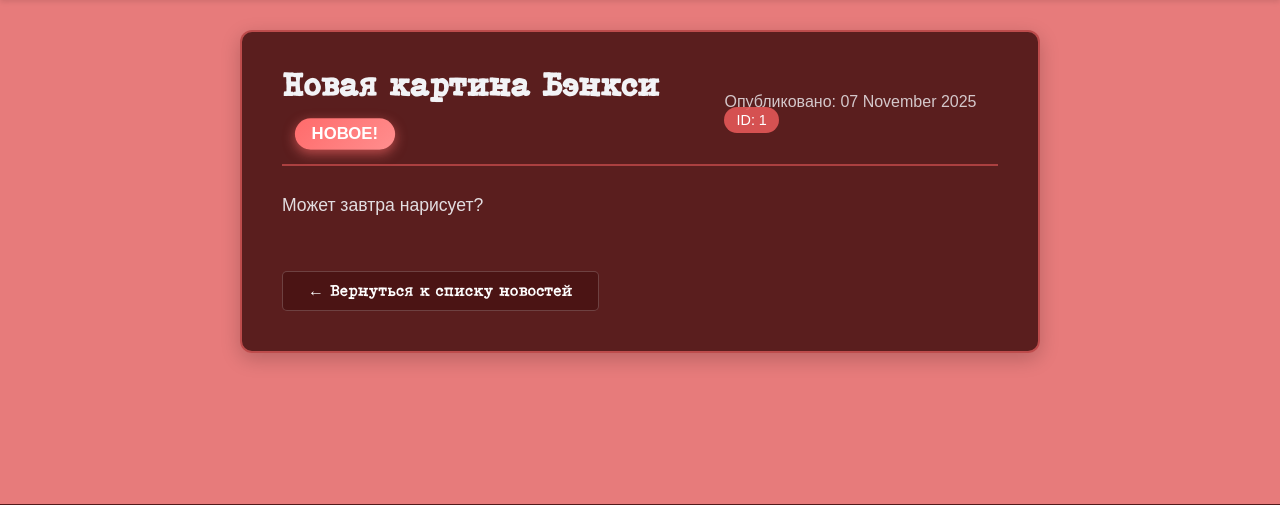
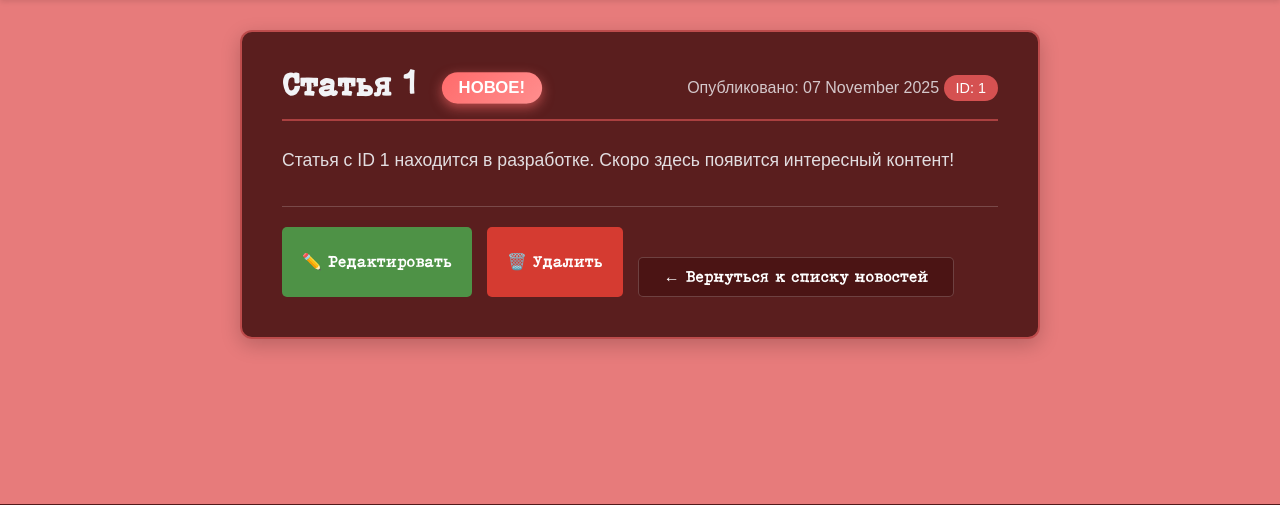
Before and after one commit to Varlamovaseny/WEB2, a Flask app: page /news/1 in a window 1280 px wide. Shown: the part 80-585 px from the top of the page. Run offline with Flask 3, Linux system fonts and the light colour scheme.

Commit message:
добавлено редактирование и удаление статей

```diff
--- a/main.py
+++ b/main.py
@@ -73,23 +73,6 @@
                 db.session.add(user)
 
         db.session.commit()
-
-        # Создаем демо-статьи после создания пользователей
-        users = User.query.all()
-        if users and not Article.query.first():
-            article1 = Article(
-                title='Новая картина Бэнкси',
-                text='Может завтра нарисует?',
-                user_id=users[0].id
-            )
-            article2 = Article(
-                title='Я новость',
-                text='Да блин нуууу :(((',
-                user_id=users[1].id if len(users) > 1 else users[0].id
-            )
-            db.session.add(article1)
-            db.session.add(article2)
-            db.session.commit()
 
 # Обновленные категории
 CATEGORIES = [
@@ -291,6 +274,73 @@
                            categories=CATEGORIES)
 
 
+# Редактирование статьи
+@app.route('/edit-article/<int:id>', methods=['GET', 'POST'])
+def edit_article(id):
+    article = next((article for article in NEWS_ARTICLES if article['id'] == id), None)
+
+    if not article:
+        flash('Статья не найдена!', 'error')
+        return redirect(url_for('news'))
+
+    if request.method == 'POST':
+        title = request.form.get('title', '').strip()
+        content = request.form.get('content', '').strip()
+        author_id = request.form.get('author_id')
+        category = request.form.get('category', '').strip()
+        excerpt = request.form.get('excerpt', '').strip()
+
+        errors = validate_article_form(title, content, author_id, category)
+
+        if errors:
+            return render_template('edit_article.html',
+                                   article=article,
+                                   title=title,
+                                   content=content,
+                                   author_id=author_id,
+                                   category=category,
+                                   excerpt=excerpt,
+                                   errors=errors,
+                                   authors=AUTHORS,
+                                   categories=CATEGORIES)
+        else:
+            # Обновляем статью
+            article['title'] = title
+            article['content'] = f'<p>{content}</p>'
+            article['excerpt'] = excerpt or content[:100] + '...' if content else ''
+            article['author_id'] = int(author_id)
+            article['category'] = category
+
+            flash('Статья успешно обновлена!', 'success')
+            return redirect(url_for('news_article', id=id))
+
+    # GET запрос - показываем форму с текущими данными
+    return render_template('edit_article.html',
+                           article=article,
+                           title=article['title'],
+                           content=article['content'].replace('<p>', '').replace('</p>', ''),
+                           author_id=article['author_id'],
+                           category=article['category'],
+                           excerpt=article['excerpt'],
+                           authors=AUTHORS,
+                           categories=CATEGORIES)
+
+
+# Удаление статьи
+@app.route('/delete-article/<int:id>')
+def delete_article(id):
+    global NEWS_ARTICLES
+    article = next((article for article in NEWS_ARTICLES if article['id'] == id), None)
+
+    if article:
+        NEWS_ARTICLES = [article for article in NEWS_ARTICLES if article['id'] != id]
+        flash('Статья успешно удалена!', 'success')
+    else:
+        flash('Статья не найдена!', 'error')
+
+    return redirect(url_for('news'))
+
+
 # Демонстрация работы с моделями
 @app.route('/demo-db')
 def demo_db():
--- a/static/style.css
+++ b/static/style.css
@@ -870,3 +870,75 @@
         align-items: flex-start;
     }
 }
+/* Стили для кнопок управления статьями */
+.article-actions {
+    display: flex;
+    gap: 15px;
+    margin-top: 30px;
+    padding-top: 20px;
+    border-top: 1px solid rgba(242, 243, 246, 0.2);
+    flex-wrap: wrap;
+}
+
+.edit-btn {
+    display: inline-flex;
+    align-items: center;
+    gap: 8px;
+    background-color: rgba(76, 175, 80, 0.8);
+    color: white;
+    padding: 10px 20px;
+    text-decoration: none;
+    border-radius: 5px;
+    font-family: clickclack;
+    transition: background-color 0.3s ease;
+}
+
+.edit-btn:hover {
+    background-color: rgba(76, 175, 80, 1);
+    text-decoration: none;
+    color: white;
+}
+
+.delete-btn {
+    display: inline-flex;
+    align-items: center;
+    gap: 8px;
+    background-color: rgba(244, 67, 54, 0.8);
+    color: white;
+    padding: 10px 20px;
+    text-decoration: none;
+    border-radius: 5px;
+    font-family: clickclack;
+    transition: background-color 0.3s ease;
+}
+
+.delete-btn:hover {
+    background-color: rgba(244, 67, 54, 1);
+    text-decoration: none;
+    color: white;
+}
+
+/* Стили для формы редактирования */
+.edit-article-form {
+    max-width: 800px;
+    margin: 0 auto;
+    background-color: rgba(75, 20, 20, 0.8);
+    padding: 30px;
+    border-radius: 10px;
+    box-shadow: 0 4px 15px rgba(0, 0, 0, 0.2);
+    backdrop-filter: blur(10px);
+}
+
+/* Адаптивность для кнопок */
+@media (max-width: 768px) {
+    .article-actions {
+        flex-direction: column;
+        align-items: stretch;
+    }
+
+    .edit-btn,
+    .delete-btn {
+        text-align: center;
+        justify-content: center;
+    }
+}
--- a/templates/news_article.html
+++ b/templates/news_article.html
@@ -19,6 +19,12 @@
         </div>
     </div>
 
+    {% if article.category %}
+    <div class="article-category">
+        <strong>Категория:</strong> {{ article.category }}
+    </div>
+    {% endif %}
+
     <div class="article-content">
         {{ article.content|safe }}
 
@@ -29,6 +35,21 @@
         {% endif %}
     </div>
 
-    <a href="{{ url_for('news') }}" class="back-to-news">← Вернуться к списку новостей</a>
+    {% if author %}
+    <div class="article-author">
+        <div class="author-info">
+            <div class="author-name">Автор: {{ author.name }}</div>
+            <div class="author-email">{{ author.email }}</div>
+        </div>
+    </div>
+    {% endif %}
+
+    <!-- Кнопки управления статьей -->
+    <div class="article-actions">
+        <a href="{{ url_for('edit_article', id=article.id) }}" class="edit-btn">✏️ Редактировать</a>
+        <a href="{{ url_for('delete_article', id=article.id) }}" class="delete-btn"
+           onclick="return confirm('Вы уверены, что хотите удалить эту статью?')">🗑️ Удалить</a>
+        <a href="{{ url_for('news') }}" class="back-to-news">← Вернуться к списку новостей</a>
+    </div>
 </div>
 {% endblock %}
```
Also changed, not shown: templates/edit_article.html (added, +81 -0 lines).
